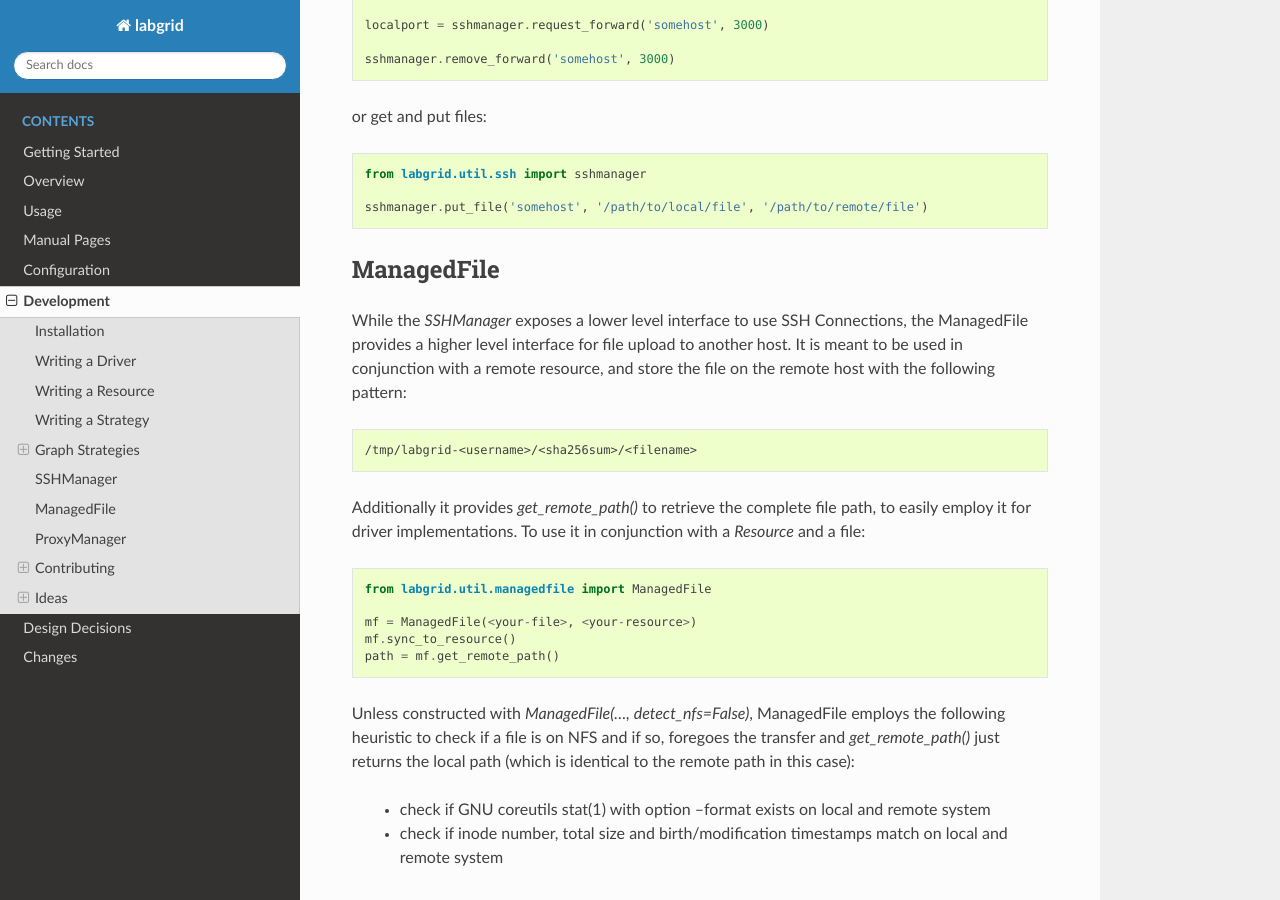
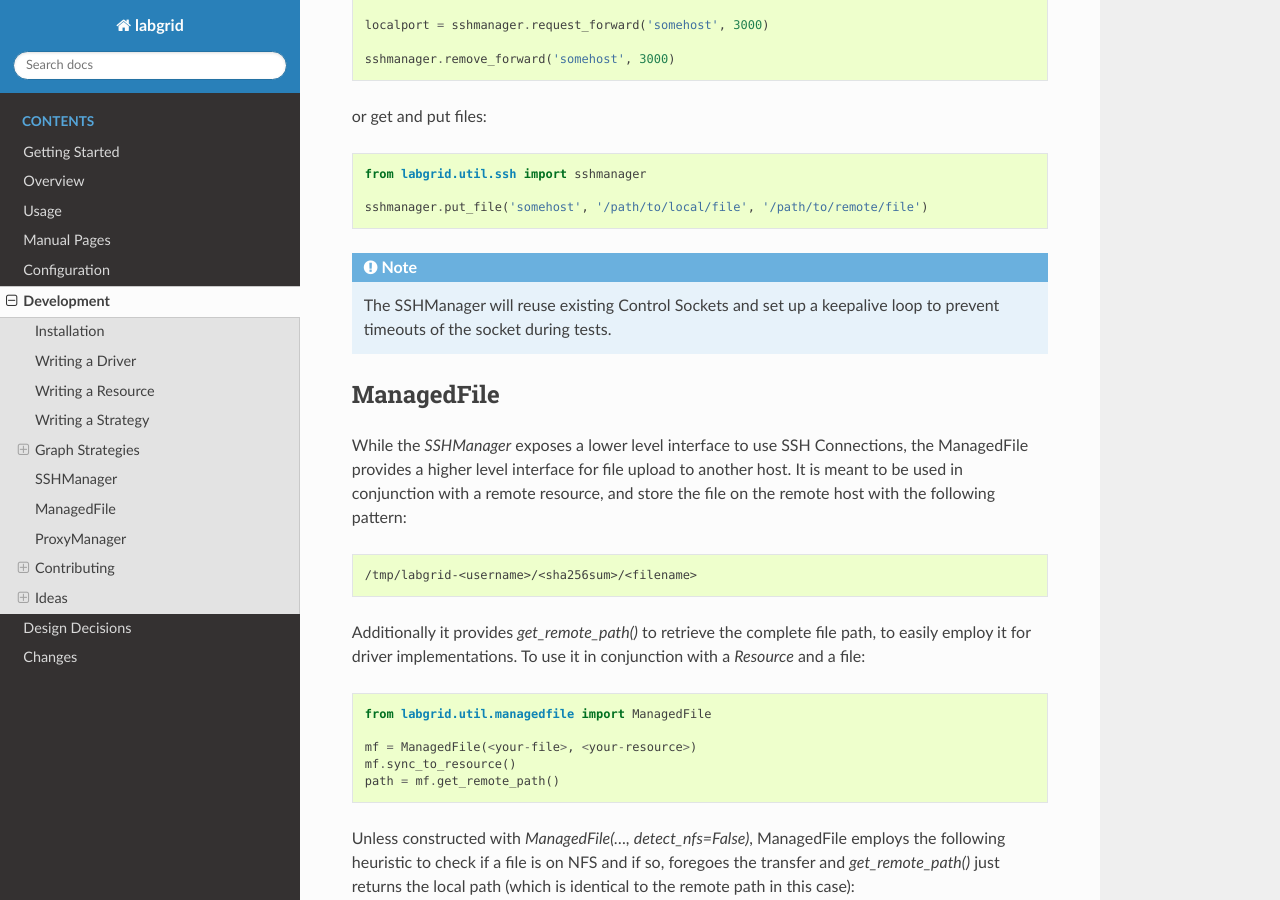
Before and after one commit to labgrid-project/labgrid, a Sphinx documentation site: the page built from doc/development.rst, in a window 1280 px wide and 900 px high, scrolled down 7794 px. Built offline with Sphinx 7.4.7 and the Read the Docs theme 2.0.0, drawn with Linux system fonts in a browser that asks for light colours; pages that are not in the unit, such as notebooks, are missing from menus.

Commit message:
doc: document keepalive for SSHManager
Add a note to document the keepalive feature.

Fixes https://github.com/labgrid-project/labgrid/issues/353

Signed-off-by: Rouven Czerwinski <r.czerwinski@pengutronix.de>

```diff
--- a/doc/development.rst
+++ b/doc/development.rst
@@ -428,6 +428,10 @@
 
    sshmanager.put_file('somehost', '/path/to/local/file', '/path/to/remote/file')
 
+.. note::
+  The SSHManager will reuse existing Control Sockets and set up a keepalive loop
+  to prevent timeouts of the socket during tests.
+
 ManagedFile
 -----------
 While the `SSHManager` exposes a lower level interface to use SSH Connections,
```
